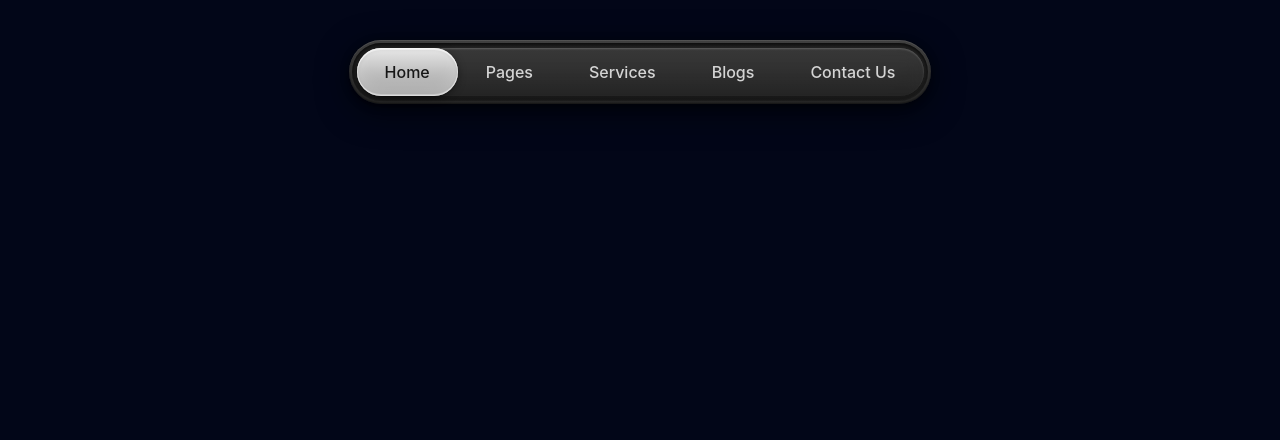
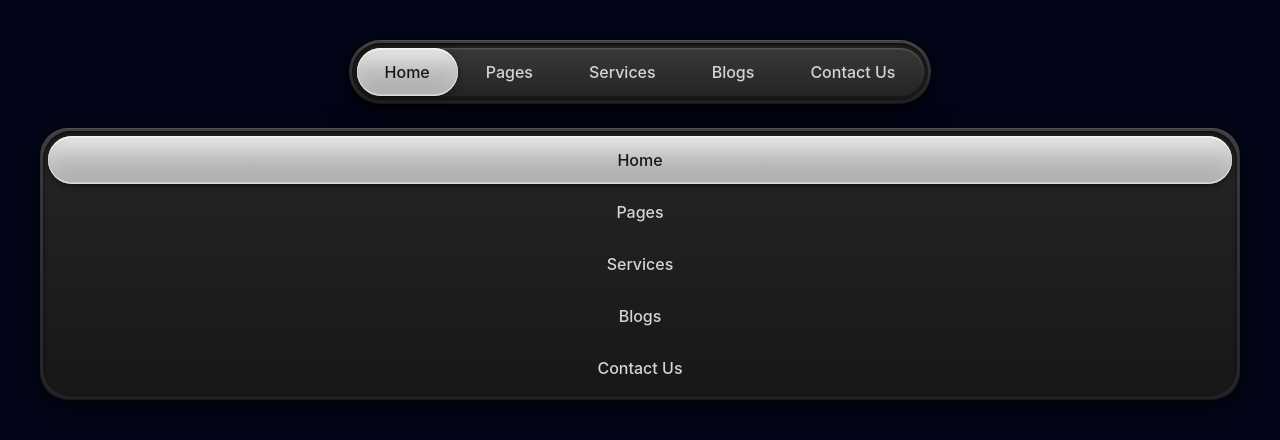
Before and after one commit to NitarioD/sycamore-question2, a Nuxt app: page / in a window 1280 px wide. Shown: the top 440 px of the page. Built offline with nearby package versions, Linux system fonts and the light colour scheme.

Commit message:
add vertical orientation support

```diff
--- a/app/app.vue
+++ b/app/app.vue
@@ -13,5 +13,7 @@ const activeTab = ref("home");
 <template>
   <div class="min-h-screen bg-slate-950 p-10">
     <MotionTabs v-model="activeTab" :tabs="navTabs" />
+    <br />
+    <MotionTabs v-model="activeTab" :tabs="navTabs" orientation="vertical" />
   </div>
 </template>
--- a/app/components/MotionTabs.vue
+++ b/app/components/MotionTabs.vue
@@ -4,10 +4,18 @@ export interface TabItem {
   label: string;
 }
 
-const props = defineProps<{
+const props = withDefaults(
+  defineProps<{
     tabs: TabItem[];
     modelValue?: string;
-}>();
+    orientation?: "horizontal" | "vertical";
+  }>(),
+  {
+    orientation: "horizontal",
+  },
+);
+
+const isVertical = computed(() => props.orientation === "vertical");
 
 const emit = defineEmits<{
   "update:modelValue": [value: string];
@@ -44,6 +52,18 @@ function measureIndicator(index: number) {
   }
 
   const lastIndex = props.tabs.length - 1;
+
+  if (isVertical.value) {
+    const tabTop = tab.offsetTop;
+    const tabHeight = tab.offsetHeight;
+
+    if (index === 0) return { start: 8, size: tabHeight };
+    if (index === lastIndex) {
+      return { start: container.offsetHeight - tabHeight - 8, size: tabHeight };
+    }
+    return { start: tabTop + 8, size: tabHeight - 16 };
+  }
+
   const tabLeft = tab.offsetLeft;
   const tabWidth = tab.offsetWidth;
 
@@ -59,11 +79,16 @@ function updateIndicators() {
   if (index >= 0) {
     indicatorStyle.value = measureIndicator(index);
   }
+
   if (hoverIndex.value === null) {
+    if (isVertical.value) {
+      hoverIndicatorStyle.value = { start: 0, size: 0 };
+    } else {
       const container = containerRef.value;
       hoverIndicatorStyle.value = container
         ? { start: 8, size: Math.max(container.offsetWidth - 16, 0) }
         : { start: 0, size: 0 };
+    }
   } else {
     hoverIndicatorStyle.value = measureIndicator(hoverIndex.value);
   }
@@ -135,12 +160,19 @@ onBeforeUnmount(() => {
 
 <template>
   <div
-    class="motion-tabs-scroll mx-auto w-full max-w-full px-4 sm:px-0"
+    class="motion-tabs-scroll mx-auto w-full max-w-full"
+    :class="isVertical ? '' : 'px-4 sm:px-0'"
     role="presentation"
   >
     <div
       role="tablist"
-      class="motion-tabs relative p-2 mx-auto flex h-16 w-fit min-w-min max-w-full items-center justify-between rounded-full sm:min-w-0"
+      :aria-orientation="orientation"
+      class="motion-tabs relative rounded-[1.75rem] p-2"
+      :class="
+        isVertical
+          ? 'is-vertical mx-auto flex w-full flex-col gap-1'
+          : 'mx-auto flex h-16 w-fit min-w-min max-w-full items-center justify-between rounded-full sm:min-w-0'
+      "
       ref="containerRef"
       @mouseleave="hoverIndex = null"
     >
@@ -155,24 +187,44 @@ onBeforeUnmount(() => {
       <div
         class="pointer-events-none absolute rounded-full bg-linear-to-b from-white/10 to-white/5 shadow-[inset_0_1px_2px_rgba(255,255,255,0.2)] backdrop-blur-sm"
         aria-hidden="true"
-        :style="{
+        :style="
+          isVertical
+            ? {
+                left: '8px',
+                right: '8px',
+                top: `${hoverIndicatorStyle.start}px`,
+                height: `${hoverIndicatorStyle.size}px`,
+                transition: transitionStyle,
+              }
+            : {
                 top: '8px',
                 height: '48px',
                 left: `${hoverIndicatorStyle.start}px`,
                 width: `${hoverIndicatorStyle.size}px`,
                 transition: transitionStyle,
-        }"
+              }
+        "
       />
       <div
         class="pointer-events-none absolute rounded-full bg-linear-to-b from-[#E8E8E8] via-[#C0C0C0] to-[#A0A0A0] shadow-[0_2px_8px_rgba(0,0,0,0.4),0_1px_2px_rgba(0,0,0,0.3),inset_0_2px_0_rgba(255,255,255,0.5),inset_0_-2px_0_rgba(255,255,255,0.3),inset_0_-8px_16px_rgba(255,255,255,0.2),inset_0_0_0_1px_rgba(255,255,255,0.4),inset_0_1px_4px_rgba(0,0,0,0.1)]"
         aria-hidden="true"
-        :style="{
+        :style="
+          isVertical
+            ? {
+                left: '8px',
+                right: '8px',
+                top: `${indicatorStyle.start}px`,
+                height: `${indicatorStyle.size}px`,
+                transition: transitionStyle,
+              }
+            : {
                 top: '8px',
                 height: '48px',
                 left: `${indicatorStyle.start}px`,
                 width: `${indicatorStyle.size}px`,
                 transition: transitionStyle,
-        }"
+              }
+        "
       />
 
       <button
@@ -182,6 +234,7 @@ onBeforeUnmount(() => {
         role="tab"
         type="button"
         class="motion-tab-button relative z-10 flex shrink-0 cursor-pointer items-center justify-center gap-2 rounded-full transition-colors outline-none focus-visible:ring-2 focus-visible:ring-white/60 focus-visible:ring-offset-0 px-4 py-3 sm:px-7"
+        :class="isVertical ? 'w-full px-5 py-3.5' : 'px-4 py-3 sm:px-7'"
         :aria-selected="activeId === tab.id"
         @click="selectTab(tab.id)"
         @mouseenter="
```
Lines whose indentation alone changed are shown as unchanged.
